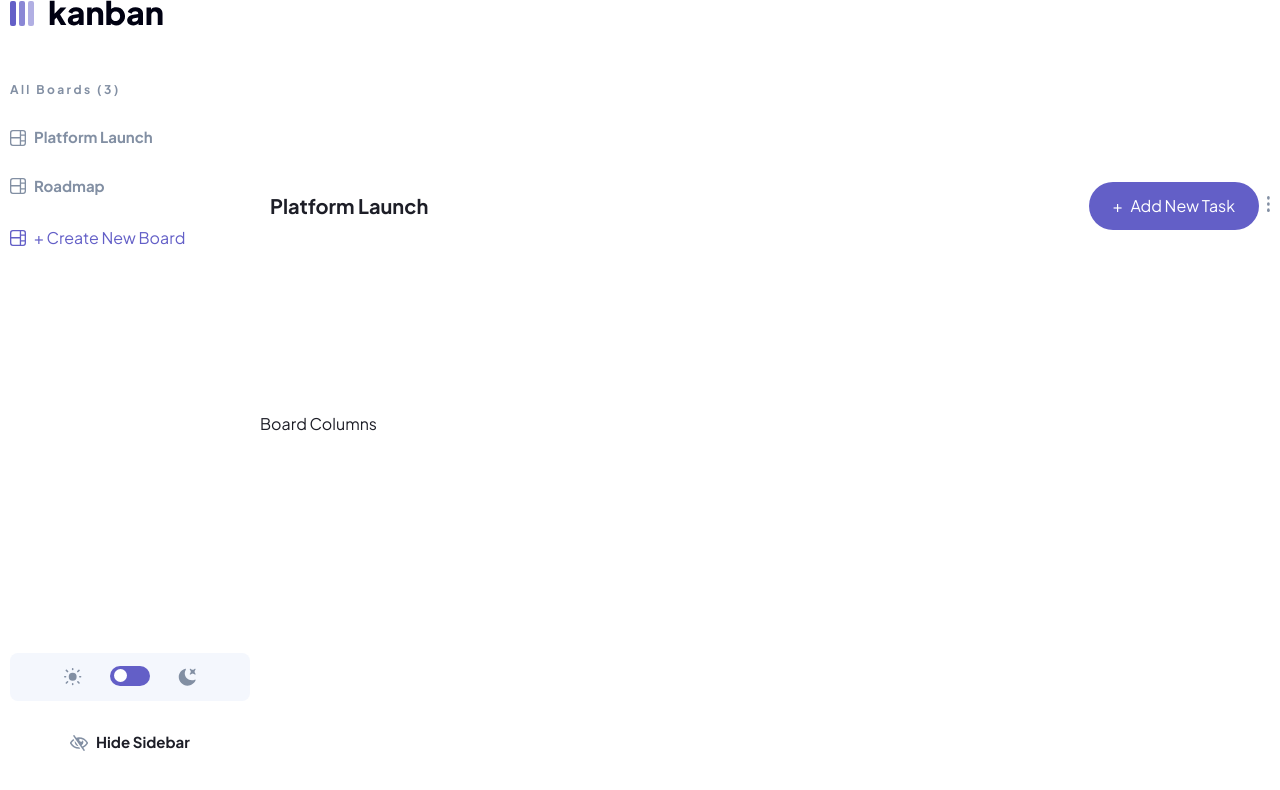
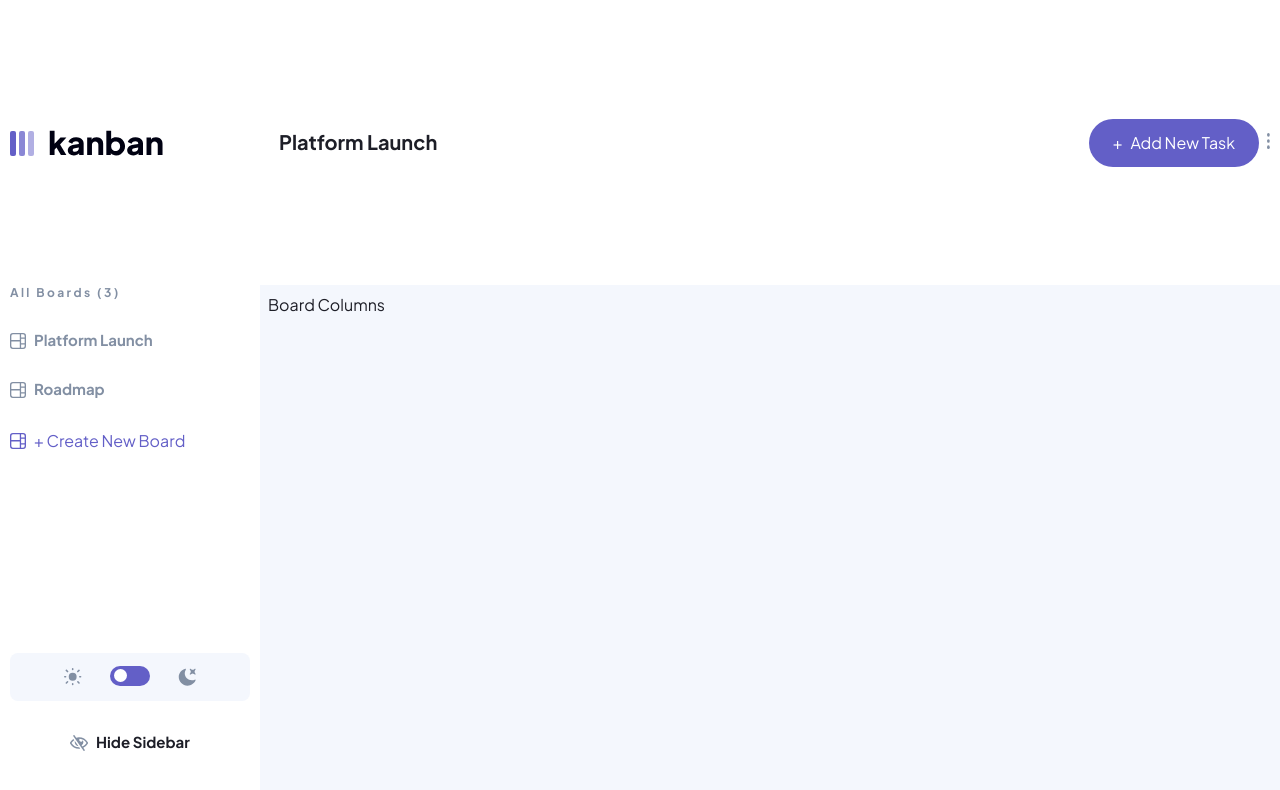
Before and after one commit to barriedirk/frontend-mentor-exercise-41-kanban-task-management-web-app, a Next.js app in the folder frontend/: page / in a window 1280 px wide. Shown: the top 790 px of the page. Built offline with nearby package versions, Linux system fonts and the light colour scheme; no server answers.

Commit message:
add styles for board menu

```diff
--- a/frontend/src/app/(dashboard)/components/BoardColumns.tsx
+++ b/frontend/src/app/(dashboard)/components/BoardColumns.tsx
@@ -1,8 +1,10 @@
 "use client";
+
+import "./board-columns.css";
 
 export default function BoardColumns() {
   return (
-    <div className="board-columns">
+    <div className="board-columns p-2">
       <h1>Board Columns</h1>
     </div>
   );
--- a/frontend/src/app/(dashboard)/components/BoardHeader.tsx
+++ b/frontend/src/app/(dashboard)/components/BoardHeader.tsx
@@ -2,6 +2,7 @@ import "./board-header.css";
 
 import Image from "next/image";
 
+import Logo from "@/components/kanban/Logo";
 import Button from "@/components/ui/Button";
 import BoardHeaderMenuOptions from "./BoardHeaderMenuOptions";
 
@@ -10,8 +11,11 @@ export default function BoardHeader() {
 
   return (
     <header className="board-header px-2.5 flex justify-center items-center gap-2">
+      <div className="board-header__logo flex items-center">
+        <Logo className="w-38 h-6.25" />
+      </div>
       <Image
-        className="board-header__logo object-fit w-6.25 h-6.25"
+        className="board-header__logo-mobile object-fit w-6.25 h-6.25"
         src="/logo-mobile.svg"
         alt="Kanban"
         width={24}
--- a/frontend/src/app/(dashboard)/components/BoardMenu.tsx
+++ b/frontend/src/app/(dashboard)/components/BoardMenu.tsx
@@ -1,42 +1,57 @@
+"use client";
+
 import "./board-menu.css";
+
+import clsx from "clsx";
+import { useState } from "react";
 
 import Image from "next/image";
 
-import Logo from "@/components/kanban/Logo";
 import SwitchTheme from "@/components/kanban/SwitchTheme";
 import BoardList from "./BoardList";
 
 export default function BoardMenu() {
+  const [showSidebar, setHideSidebar] = useState(true);
+
+  const icon = showSidebar
+    ? "/icon-hide-sidebar.svg"
+    : "/icon-show-sidebar.svg";
+
   return (
-    <aside className="board-menu min-w-65">
-      <div className="board-menu__logo flex items-center px-2.5 mb-14">
-        <Logo />
-      </div>
-      <section className="board-menu__list px-2.5">
-        <BoardList />
-      </section>
-      <section className="board-menu__switch-theme px-2.5 mb-8">
-        <SwitchTheme className="h-12" />
-      </section>
-      <div className="board-menu__hide-sidebar text-heading-m px-2.5 flex justify-center items-center mb-12">
+    <div className={clsx("board-menu", !showSidebar && "is-collapsed")}>
+      <aside className="board-menu__main" id="board-menu-main">
+        <section className="board-menu__list px-2.5">
+          <BoardList />
+        </section>
+        <section className="board-menu__switch-theme px-2.5 mb-8 mt-auto">
+          <SwitchTheme className="h-12" />
+        </section>
+      </aside>
+      <div className="board-menu__hide-sidebar text-heading-m px-2.5 flex justify-center items-center mb-12 mt-auto">
         <button
           type="button"
-          aria-expanded="true"
-          aria-label="Hide sidebar"
-          className="flex items-center gap-2"
+          aria-expanded={showSidebar}
+          aria-label={showSidebar ? "Hide sidebar" : "Show sidebar"}
+          aria-controls="board-menu-main"
+          className={clsx(
+            "flex items-center gap-2",
+            !showSidebar &&
+              "bg-main-purple text-white rounded-r-4xl object-fit w-14 h-12 justify-center",
+          )}
+          onClick={() => setHideSidebar((prev) => !prev)}
         >
           <Image
             className="board-menu__sidebar object-fit w-4.5 h-4"
-            src="/icon-hide-sidebar.svg"
+            src={icon}
             alt=""
             aria-hidden="true"
             width={18}
             height={16}
             priority
           />
-          <span>Hide Sidebar</span>
+          {showSidebar && <span>Hide Sidebar</span>}
         </button>
       </div>
-    </aside>
+    </div>
   );
 }
--- /dev/null
+++ b/frontend/src/app/(dashboard)/components/board-columns.css
@@ -0,0 +1,4 @@
+.board-columns {
+  background: var(--background-secondary);
+  color: var(--foreground);
+}
--- a/frontend/src/app/(dashboard)/components/board-header.css
+++ b/frontend/src/app/(dashboard)/components/board-header.css
@@ -5,6 +5,12 @@
 
 .menu-item {
   @apply w-full px-4 py-2 text-left hover:bg-gray-100;
+}
+
+.board-header__logo {
+  width: 16.3125rem;
+  height: 6rem;
+  display: none;
 }
 
 .board-header__add_task {
@@ -32,7 +38,11 @@
     display: inline-block;
   }
 
-  .board-header__logo {
+  .board-header__logo-mobile {
     display: none;
   }
+
+  .board-header__logo {
+    display: flex;
+  }
 }
--- a/frontend/src/app/(dashboard)/components/board-menu.css
+++ b/frontend/src/app/(dashboard)/components/board-menu.css
@@ -1,7 +1,22 @@
+.board-menu {
+  display: none;
+  position: relative;
+}
+
+.board-menu__main {
+  width: 16.25rem;
+  min-width: 0;
+  height: 100%;
+  display: flex;
+  flex-direction: column;
+  overflow: hidden;
+  transition: width 0.3s ease;
+}
+
+@media screen and (min-width: 48em) {
   .board-menu {
     display: flex;
     flex-direction: column;
-  height: 100%;
   }
 
   .board-menu__logo {
@@ -11,3 +26,15 @@
   .board-menu__switch-theme {
     margin-top: auto;
   }
+
+  .board-menu.is-collapsed .board-menu__main {
+    width: 0;
+  }
+
+  .board-menu.is-collapsed .board-menu__hide-sidebar {
+    position: absolute;
+    left: 0;
+    bottom: 0;
+    transform: translateX(-10px);
+  }
+}
--- a/frontend/src/app/(dashboard)/components/board.css
+++ b/frontend/src/app/(dashboard)/components/board.css
@@ -4,7 +4,6 @@
 
 .board-menu {
   grid-area: board-menu;
-  display: none;
 }
 
 .board-columns {
@@ -25,10 +24,6 @@
 }
 
 @media screen and (min-width: 48em) {
-  .board-menu {
-    display: block;
-  }
-
   .board {
     min-width: 23.4375rem;
     height: 100dvh;
@@ -36,7 +31,7 @@
     grid-template-columns: auto 1fr;
     grid-template-rows: var(--header-heigth-tablet) 1fr;
     grid-template-areas:
-      "board-menu board-header"
+      "board-header board-header"
       "board-menu board-columns";
   }
 }
--- a/frontend/src/components/kanban/Logo.tsx
+++ b/frontend/src/components/kanban/Logo.tsx
@@ -1,17 +1,23 @@
 "use client";
+
+import clsx from "clsx";
 
 import { useThemeStore } from "@/store/useThemeStore";
 import Image from "next/image";
 
 import "./logo.css";
 
-export default function Logo() {
+interface LogoProps {
+  className?: string;
+}
+
+export default function Logo({ className }: LogoProps) {
   const theme = useThemeStore((s) => s.theme);
   const logoPath = theme === "dark" ? "/logo-light.svg" : "/logo-dark.svg";
 
   return (
     <Image
-      className="logo-app object-fit"
+      className={clsx("logo-app object-fit", className)}
       src={logoPath}
       alt="Kanban"
       width={153}
```
Lines whose indentation alone changed are shown as unchanged.
